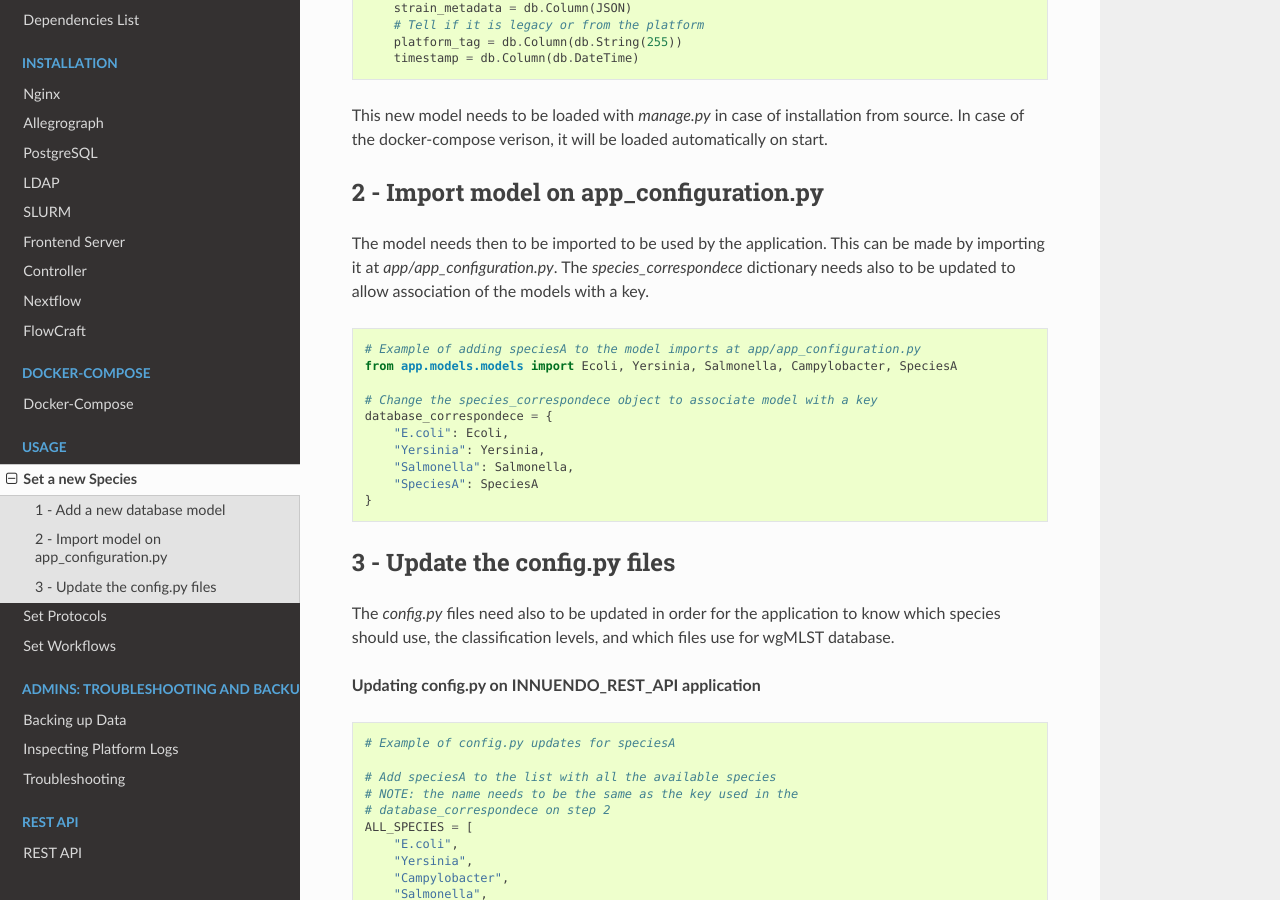
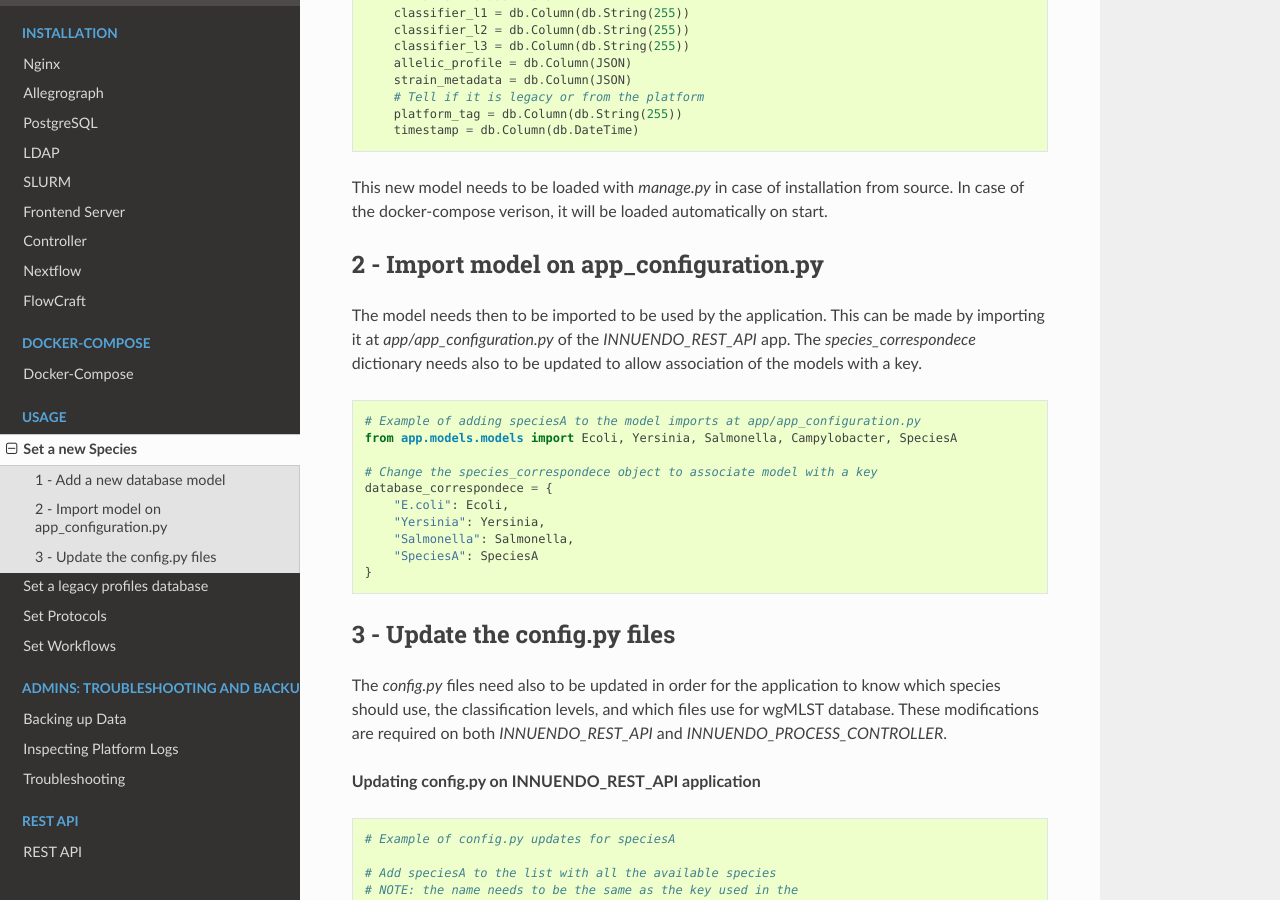
Before and after one commit to bfrgoncalves/INNUENDO_docker, a Sphinx documentation site: the page built from docs/usage/set-species.rst, in a window 1280 px wide and 900 px high, scrolled down 848 px. Built offline with Sphinx 7.4.7 and the Read the Docs theme 2.0.0, drawn with Linux system fonts in a browser that asks for light colours; some of the changed text lies outside the part shown.

Commit message:
add documentation on how to add legacy profiles to database

```diff
--- a/docs/index.rst
+++ b/docs/index.rst
@@ -81,6 +81,7 @@
    :caption: Usage
 
    usage/set-species
+   usage/set-legacy
    usage/set-protocols
    usage/set-workflows
 
--- a/docs/usage/set-species.rst
+++ b/docs/usage/set-species.rst
@@ -9,11 +9,14 @@
 species upon some configuration. In this example we are going to exemplify on
 how to add **speciesA**.
 
+**NOTE: Most of the modifications required are in the INNUENDO_REST_API application.**
+
 1 - Add a new database model
 ^^^^^^^^^^^^^^^^^^^^^^^^^^^^
 
 Each species in the INNUENDO Platform has a dedicated wgMLST profile database.
-As so, a new model for it needs to be added inside the `app/models/models.py` file.
+As so, a new model for it needs to be added inside the `app/models/models.py` file
+of the `INNUENDO_REST_API` app.
 
 ::
 
@@ -54,8 +57,9 @@
 ^^^^^^^^^^^^^^^^^^^^^^^^^^^^^^^^^^^^^^^^
 
 The model needs then to be imported to be used by the application. This can be
-made by importing it at `app/app_configuration.py`. The `species_correspondece`
-dictionary needs also to be updated to allow association of the models with a key.
+made by importing it at `app/app_configuration.py` of the `INNUENDO_REST_API` app.
+The `species_correspondece` dictionary needs also to be updated to allow
+association of the models with a key.
 
 ::
 
@@ -76,6 +80,8 @@
 The `config.py` files need also to be updated in order for the application to
 know which species should use, the classification levels,
 and which files use for wgMLST database.
+These modifications are required on both `INNUENDO_REST_API` and
+`INNUENDO_PROCESS_CONTROLLER`.
 
 **Updating config.py on INNUENDO_REST_API application**
 
@@ -271,3 +277,6 @@
         "Campylobacter": "1.6",
         "SpeciesA": "GenomeSize"
     }
+
+To know on how to create the required legacy database files, check the
+*Set legacy database* section.
```
Also changed, not shown: docs/usage/set-legacy.rst (added, +23 -0 lines).
